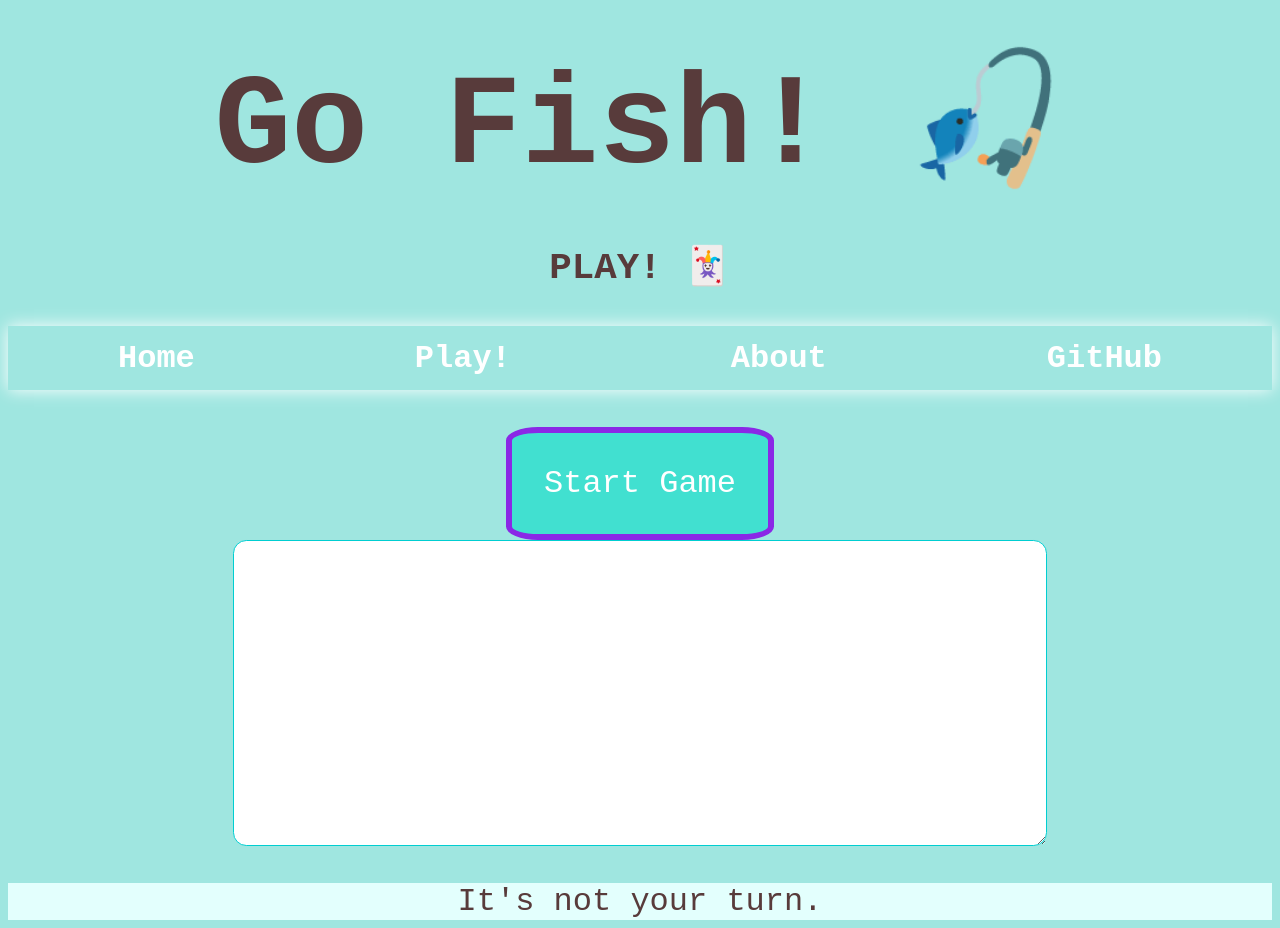
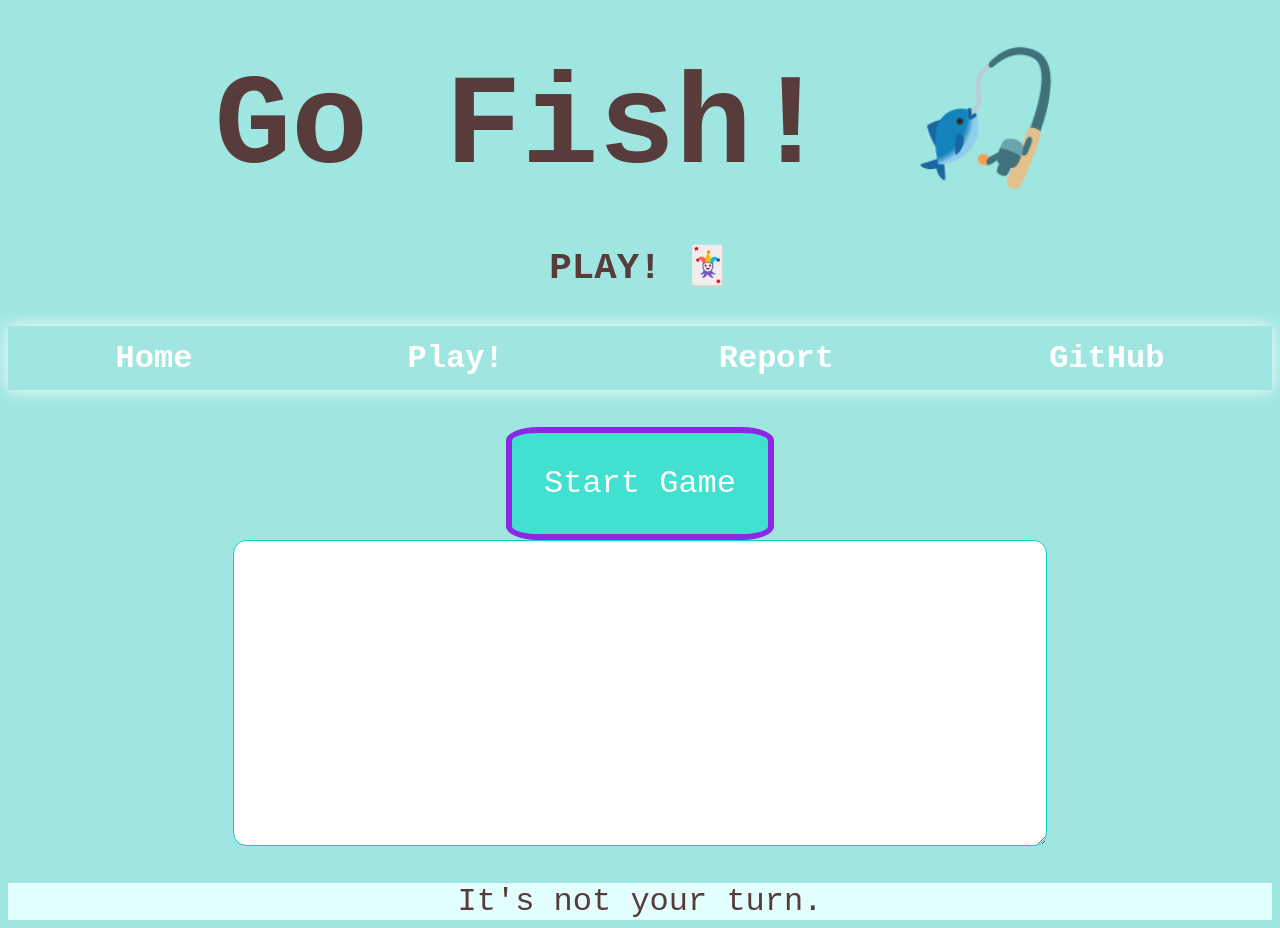
Before and after one commit to Wehzie/2021-lamas, a website with bundled scripts: page docs/play.html in a window 1280 px wide. Built offline with nearby package versions, Linux system fonts and the light colour scheme.

Commit message:
display report pdf

```diff
--- a/docs/play.html
+++ b/docs/play.html
@@ -44,7 +44,7 @@
             <div id="navDesktop">
                 <a href="index.html">Home</a>
                 <a href="play.html">Play!</a>
-                <a href="about.html">About</a>
+                <a href="report.html">Report</a>
                 <a href="https://github.com/Wehzie/2021-lamas">GitHub</a>
             </div>
         </nav>
```
